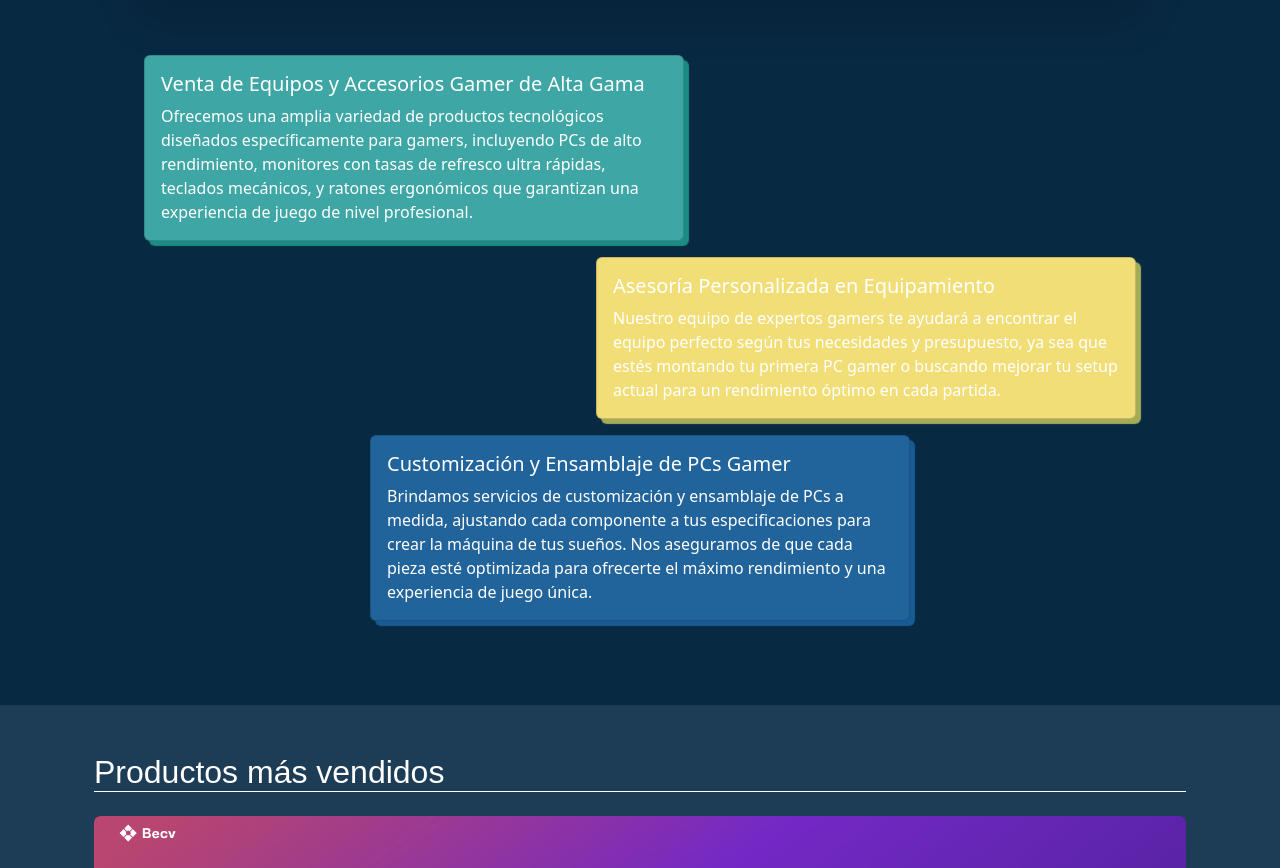
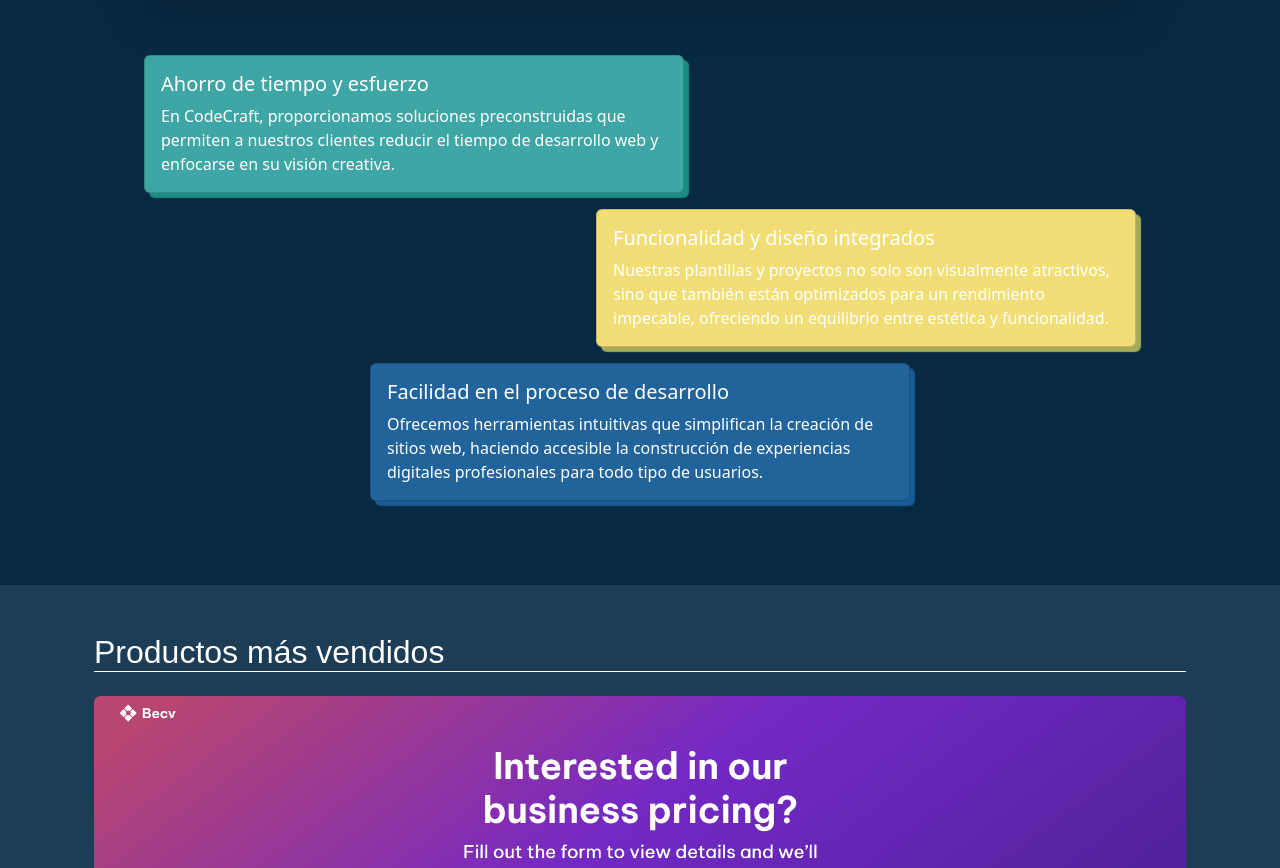
Before and after one commit to MBustamante05/venta-paginas-web, a plain HTML site: page index.html in a window 1280 px wide. Shown: the part 1052-1920 px from the top of the page. Drawn offline with nearby package versions, Linux system fonts and the light colour scheme; a web font is replaced by a local one.

Commit message:
segundo commit

```diff
--- a/index.html
+++ b/index.html
@@ -53,7 +53,7 @@
       <div
         class="container d-flex justify-content-center align-items-center row main"
       >
-        <div class="col-md-6">
+        <div class="col-md-6 landing">
           <h1>
             Transformando Ideas <br />
             en Webs Funcionales y Creativas
@@ -96,6 +96,7 @@
           realmente importa: tu visión.
         </p>
         <!-- CARDS -->
+         <!-- CAMBIAR EL CONTENIDO DE LAS CARDS -->
         <div class="cards">
           <!-- CARD 1 -->
           <div class="card card1 mb-3" style="max-width: 540px">
@@ -103,14 +104,10 @@
               <div>
                 <div class="card-body">
                   <h5 class="card-title">
-                    Venta de Equipos y Accesorios Gamer de Alta Gama
+                    Ahorro de tiempo y esfuerzo
                   </h5>
                   <p class="card-text">
-                    Ofrecemos una amplia variedad de productos tecnológicos
-                    diseñados específicamente para gamers, incluyendo PCs de
-                    alto rendimiento, monitores con tasas de refresco ultra
-                    rápidas, teclados mecánicos, y ratones ergonómicos que
-                    garantizan una experiencia de juego de nivel profesional.
+                    En CodeCraft, proporcionamos soluciones preconstruidas que permiten a nuestros clientes reducir el tiempo de desarrollo web y enfocarse en su visión creativa.
                   </p>
                 </div>
               </div>
@@ -122,13 +119,10 @@
               <div>
                 <div class="card-body">
                   <h5 class="card-title">
-                    Asesoría Personalizada en Equipamiento
+                    Funcionalidad y diseño integrados
                   </h5>
                   <p class="card-text">
-                    Nuestro equipo de expertos gamers te ayudará a encontrar el
-                    equipo perfecto según tus necesidades y presupuesto, ya sea
-                    que estés montando tu primera PC gamer o buscando mejorar tu
-                    setup actual para un rendimiento óptimo en cada partida.
+                    Nuestras plantillas y proyectos no solo son visualmente atractivos, sino que también están optimizados para un rendimiento impecable, ofreciendo un equilibrio entre estética y funcionalidad.
                   </p>
                 </div>
               </div>
@@ -140,14 +134,10 @@
               <div>
                 <div class="card-body">
                   <h5 class="card-title">
-                    Customización y Ensamblaje de PCs Gamer
+                    Facilidad en el proceso de desarrollo
                   </h5>
                   <p class="card-text">
-                    Brindamos servicios de customización y ensamblaje de PCs a
-                    medida, ajustando cada componente a tus especificaciones
-                    para crear la máquina de tus sueños. Nos aseguramos de que
-                    cada pieza esté optimizada para ofrecerte el máximo
-                    rendimiento y una experiencia de juego única.
+                    Ofrecemos herramientas intuitivas que simplifican la creación de sitios web, haciendo accesible la construcción de experiencias digitales profesionales para todo tipo de usuarios.
                   </p>
                 </div>
               </div>
--- a/style.scss
+++ b/style.scss
@@ -25,7 +25,9 @@ section.first-section {
   background-repeat: no-repeat;
   background-size: cover;
   background-attachment: fixed;
-
+  .landing{
+    font-size: 1.1rem;
+  }
   .sections {
     text-align: center;
     justify-content: center;
```
Also changed, not shown: style.css, 1 other file.
